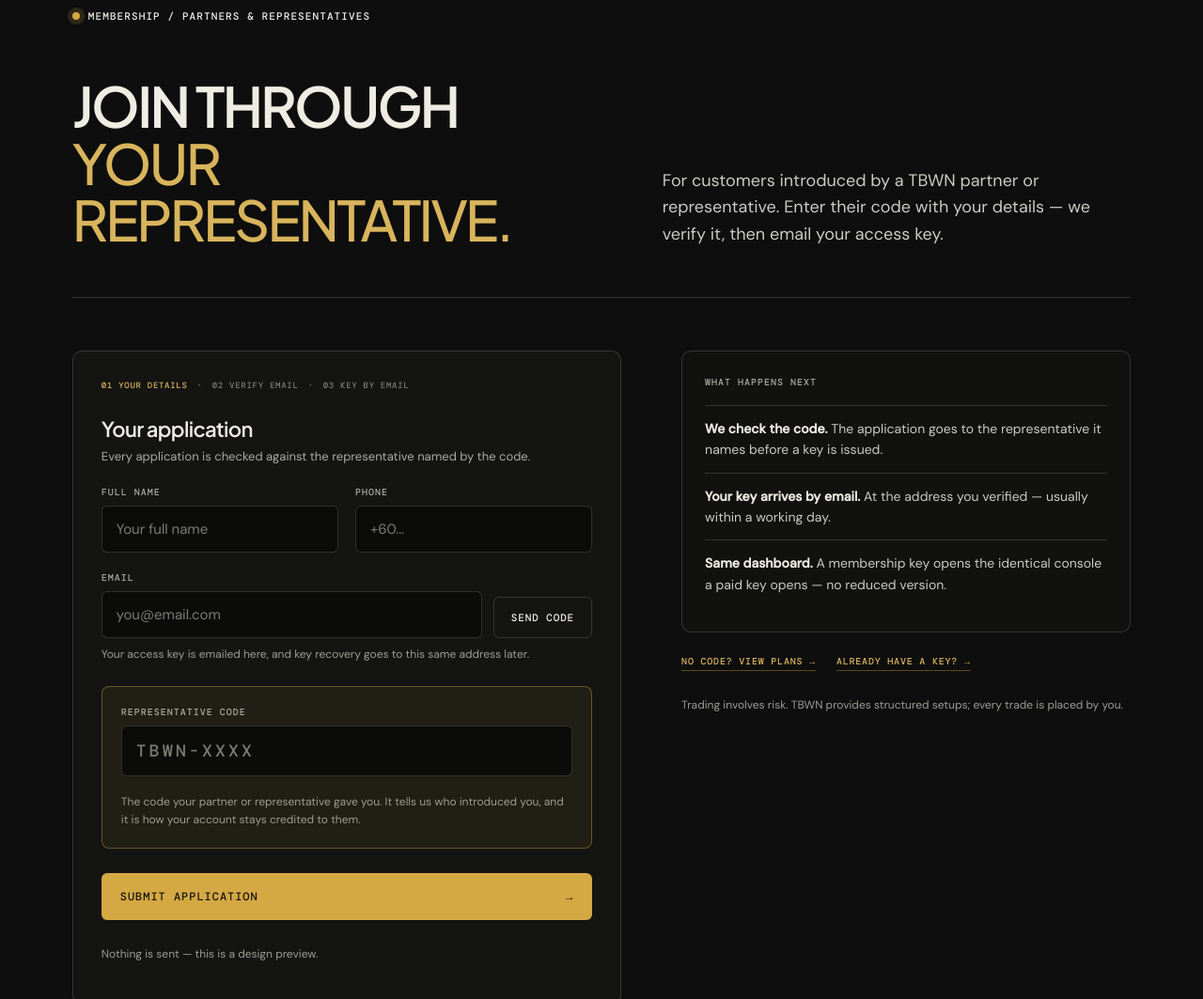
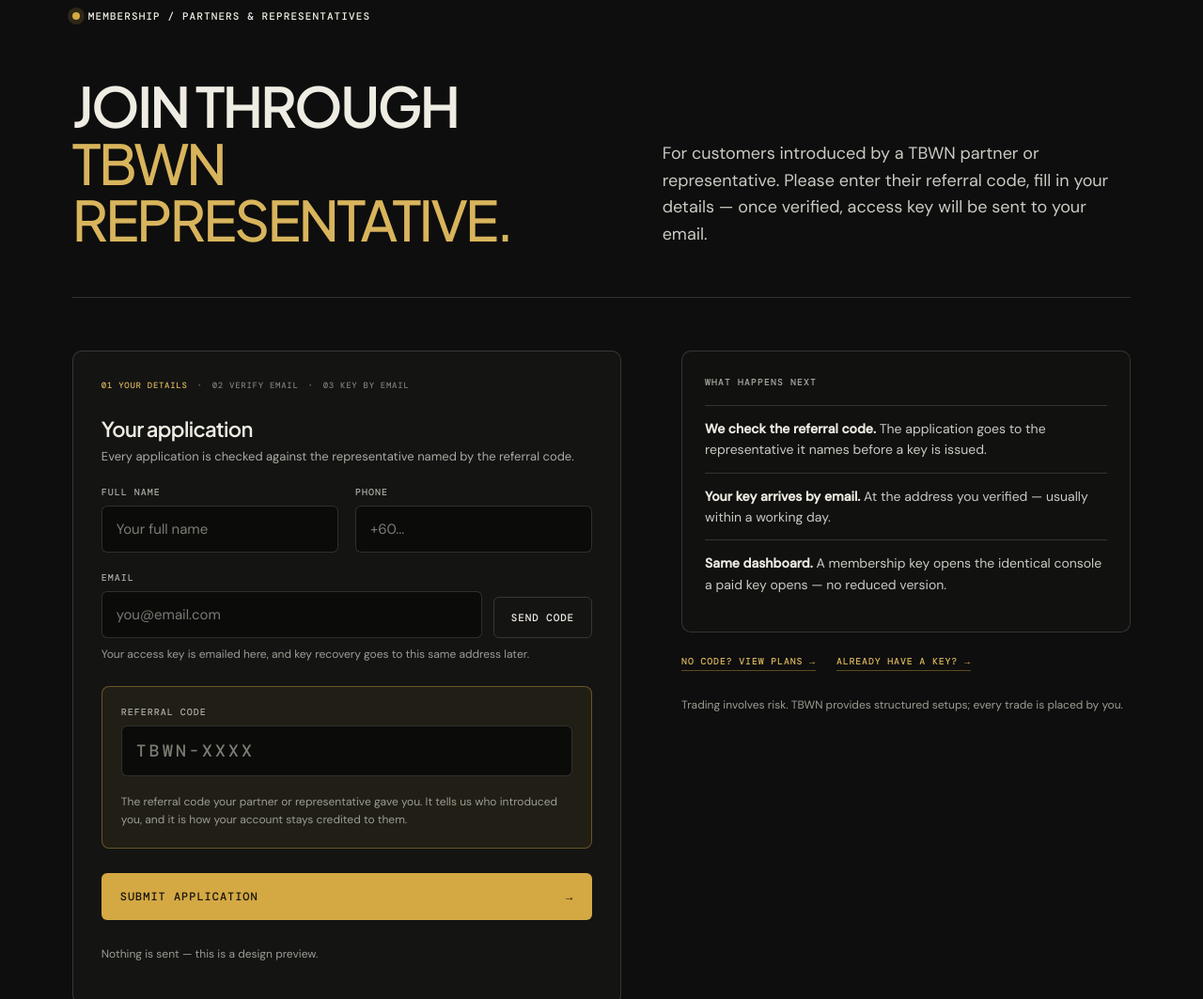
Before and after one commit to pokcikai/tbwndemo, a plain HTML site: page membership/index.html in a window 1280 px wide. Shown: the part 200-1263 px from the top of the page at 94% size. Drawn offline with nearby package versions, Linux system fonts and the light colour scheme.

Commit message:
copy(membership): Pokcik's wording, and "referral code" throughout
Headline and intro as given. The form field was "Representative code";
the intro says referral code, so every mention follows that word — the
field, its hint, the review note, the success panel and the error message.

Co-Authored-By: Claude Opus 5 <noreply@anthropic.com>

```diff
--- a/membership/index.html
+++ b/membership/index.html
@@ -4,7 +4,7 @@
   <meta charset="utf-8">
   <meta name="viewport" content="width=device-width, initial-scale=1">
   <meta name="robots" content="noindex">
-  <meta name="description" content="TBWN Signal membership for customers introduced by a TBWN partner or representative.">
+  <meta name="description" content="TBWN Signal membership for customers introduced by a TBWN partner or representative — join with their referral code.">
   <title>Membership — TBWN Signal</title>
   <link rel="preconnect" href="https://fonts.googleapis.com">
   <link rel="preconnect" href="https://fonts.gstatic.com" crossorigin>
@@ -53,16 +53,16 @@
     <div class="page-head">
       <div>
         <div class="eyebrow"><i></i> MEMBERSHIP / PARTNERS &amp; REPRESENTATIVES</div>
-        <h1>JOIN THROUGH<br><em>YOUR REPRESENTATIVE.</em></h1>
+        <h1>JOIN THROUGH<br><em>TBWN REPRESENTATIVE.</em></h1>
       </div>
-      <p>For customers introduced by a TBWN partner or representative. Enter their code with your details — we verify it, then email your access key.</p>
+      <p>For customers introduced by a TBWN partner or representative. Please enter their referral code, fill in your details — once verified, access key will be sent to your email.</p>
     </div>
 
     <section id="apply" class="apply">
       <form class="card" id="form">
         <div class="steps-mini"><b>01 YOUR DETAILS</b> <span>·</span> <span id="s2">02 VERIFY EMAIL</span> <span>·</span> <span id="s3">03 KEY BY EMAIL</span></div>
         <h2>Your application</h2>
-        <p>Every application is checked against the representative named by the code.</p>
+        <p>Every application is checked against the representative named by the referral code.</p>
 
         <div class="two">
           <div class="field"><label for="name">Full name</label><input id="name" placeholder="Your full name" autocomplete="name"></div>
@@ -87,9 +87,9 @@
 
         <div class="code-field">
           <div class="field">
-            <label for="code">Representative code</label>
+            <label for="code">Referral code</label>
             <input id="code" placeholder="TBWN-XXXX" autocomplete="off" spellcheck="false">
-            <small class="hint">The code your partner or representative gave you. It tells us who introduced you, and it is how your account stays credited to them.</small>
+            <small class="hint">The referral code your partner or representative gave you. It tells us who introduced you, and it is how your account stays credited to them.</small>
           </div>
         </div>
 
@@ -101,7 +101,7 @@
         <div class="terms">
           <h3>What happens next</h3>
           <ul>
-            <li><b>We check the code.</b> The application goes to the representative it names before a key is issued.</li>
+            <li><b>We check the referral code.</b> The application goes to the representative it names before a key is issued.</li>
             <li><b>Your key arrives by email.</b> At the address you verified — usually within a working day.</li>
             <li><b>Same dashboard.</b> A membership key opens the identical console a paid key opens — no reduced version.</li>
           </ul>
@@ -117,7 +117,7 @@
     <section id="done" class="done" hidden>
       <span>APPLICATION RECEIVED</span>
       <h2>We have your details.</h2>
-      <p>We check the representative code first — usually within a working day. Your access key arrives at the email you verified, and that same email is the one you use to recover the key later.</p>
+      <p>We check the referral code first — usually within a working day. Your access key arrives at the email you verified, and that same email is the one you use to recover the key later.</p>
       <div class="inline-links"><a href="../access/">Go to the log-in page →</a><a href="#" id="again">Fill the form again</a></div>
     </section>
   </main>
@@ -140,7 +140,7 @@ const done = document.getElementById('done');
 document.getElementById('form').addEventListener('submit', (e) => {
   e.preventDefault();
   if (!document.getElementById('code').value.trim()) {
-    document.getElementById('msg').textContent = 'Enter the code your representative gave you.';
+    document.getElementById('msg').textContent = 'Enter the referral code your representative gave you.';
     document.getElementById('code').focus();
     return;
   }
```
